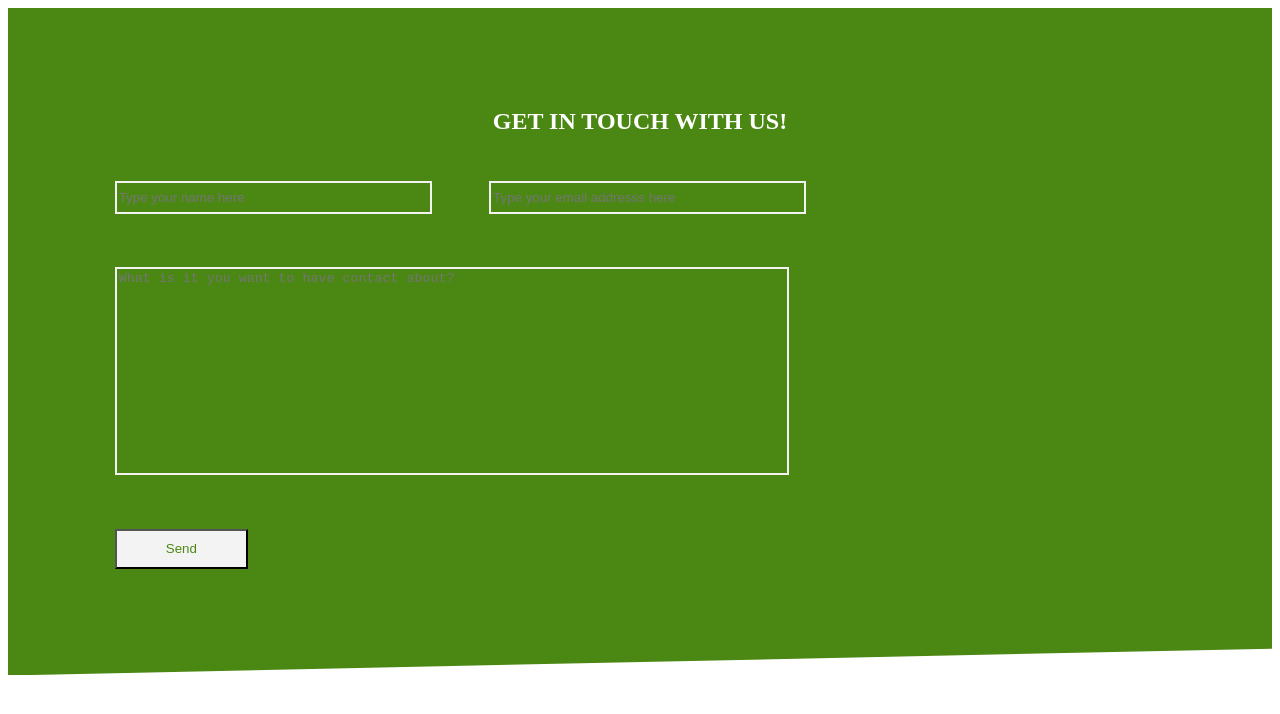
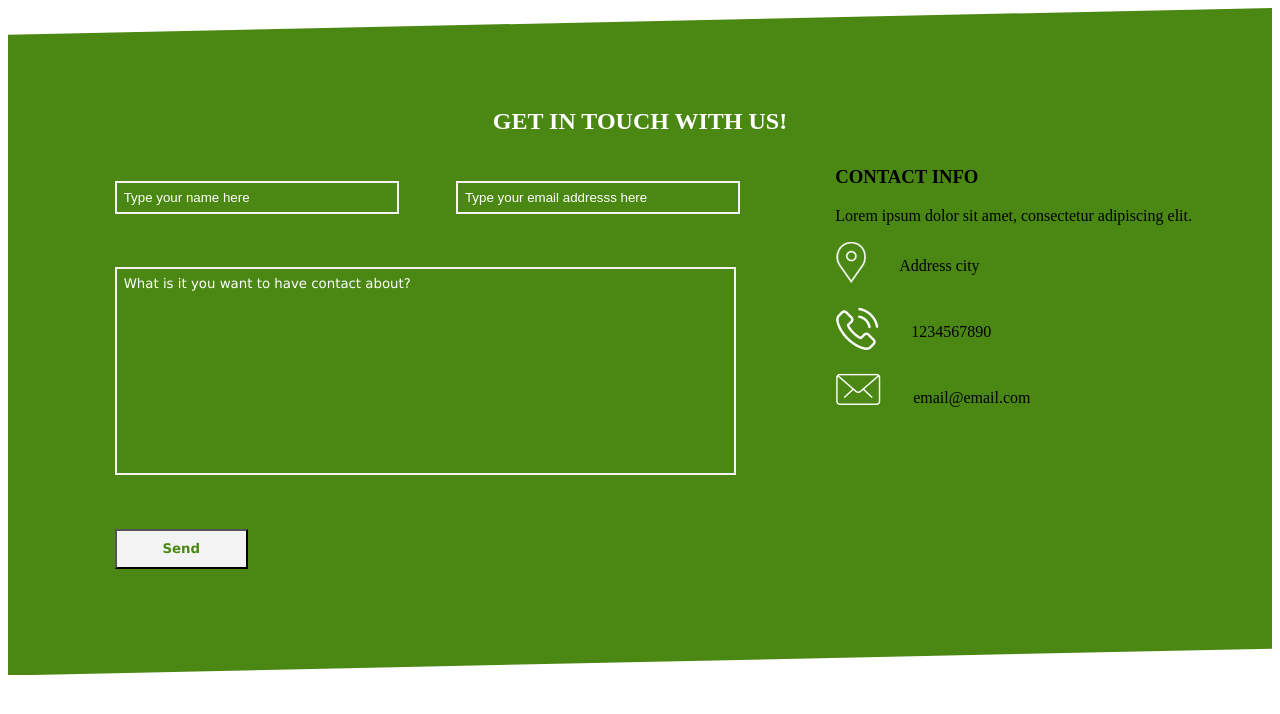
Before and after one commit to 1022792/projectfair, a website: page index.html in a window 1280 px wide. Drawn offline with Linux system fonts and the light colour scheme.

Commit message:
form style done
form style designed to example

```diff
--- a/index.html
+++ b/index.html
@@ -37,6 +37,16 @@
         <textarea class="contact__textarea" placeholder="What is it you want to have contact about?"></textarea>
         <button class="contact__submit" onclick="verify()" id="submitContactform">Send</button>
     </form>
+    <div class="contact__address">
+        <h3>CONTACT INFO</h3>
+        <p>Lorem ipsum dolor sit amet, consectetur adipiscing elit.</p>
+        <img class="contact__icons" src="img/contact_location.jpg">
+        <p class="contact__info">Address city</p>
+        <img class="contact__icons" src="img/contact_phone.jpg">
+        <p class="contact__info">1234567890</p>
+        <img class="contact__icons" src="img/contact_mail.jpg">
+        <p class="contact__info">email@email.com</p>
+    </div>
 </section>
 <footer class="footer"></footer>
 <script src="main.min.js"></script>
--- a/main.scss
+++ b/main.scss
@@ -1,27 +1,36 @@
 .contact {
   background-color: #4B8813;
   padding: 5em;
-  clip-path: polygon(0 0, 100% 0, 100% 96%, 0 100%);
+  clip-path: polygon(0 4%, 100% 0, 100% 96%, 0 100%);
 }
 .contact__heading2 {
   text-align: center;
   color: #ffffff;
 }
 .contact__input {
-  width: 28%;
+  width: 25%;
   height: 2em;
   background-color: #4B8813;
   border: 2px solid #F3F3F3;
   margin: 2em;
 }
+.contact__input::placeholder {
+  color: #ffffff;
+  padding: 5px;
+}
 .contact__textarea {
     display: inherit;
     height: 15em;
-    width: 50em;
+    width: 46em;
     resize: none;
     background-color: #4B8813;
     border: 2px solid #F3F3F3;
     margin: 2em;
+}
+.contact__textarea::placeholder {
+  color: #ffffff;
+  font-family: 'unbuntu', Verdana, sans-serif;
+  padding: 5px;
 }
 .contact__submit {
   width: 10em;
@@ -29,4 +38,19 @@
   background-color: #F3F3F3;
   color: #4b8813;
   margin: 2em;
+  font-family: 'unbuntu', Verdana, sans-serif;
+  font-weight: bold;
 }
+.contact__address {
+  float: right;
+  z-index: 1;
+  bottom: 28em;
+  position: relative;
+}
+.contact__info {
+  padding: 1em;
+}
+.contact__icons {
+  float: left;
+  padding-right: 2em;
+}
```
Also changed, not shown: css/main.css, 1 other file.
